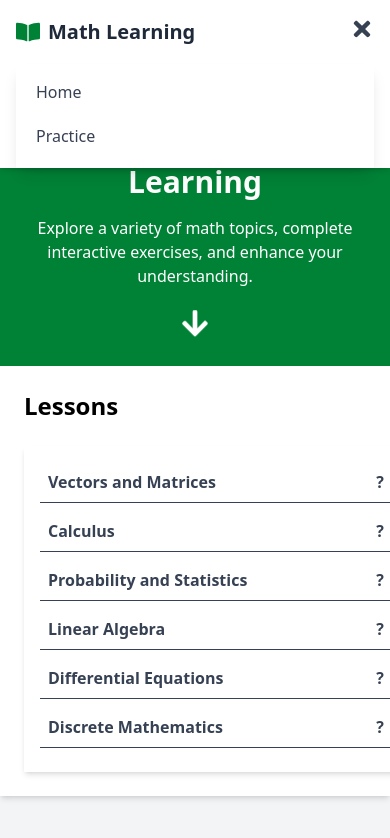
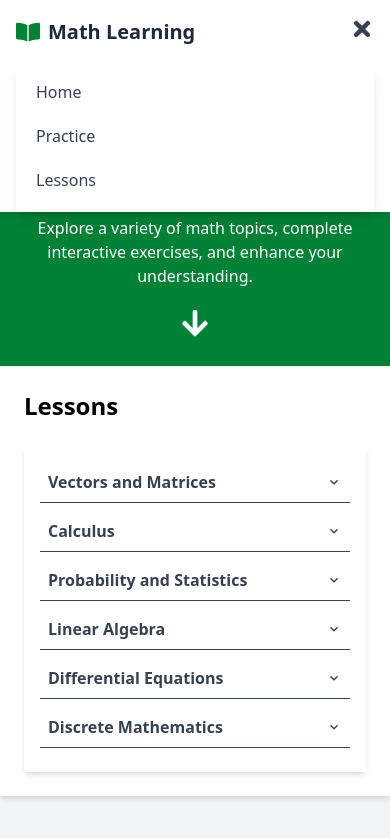
Before and after one commit to Simongotera11/Math_Learning, a React (Vite) app in the folder math-learning/: page / in a window 390 px wide. Both pictures are taken after a click on the button 362 px from the left and 29 px from the top of the page. Shown: the top 838 px of the page. Built offline with nearby package versions, Linux system fonts and the light colour scheme.

Commit message:
Fixed Navbar on mobile

```diff
--- a/math-learning/src/components/MainLayout.jsx
+++ b/math-learning/src/components/MainLayout.jsx
@@ -5,11 +5,8 @@ import { Outlet } from 'react-router-dom';
 function MainLayout({ children }) {
   return (
     <div>
-
       <Navbar />
-
       <div className="pt-16">
-
         <Outlet /> {/* This renders the nested routes */}
       </div>
     </div>
--- a/math-learning/src/components/Navbar.jsx
+++ b/math-learning/src/components/Navbar.jsx
@@ -1,14 +1,19 @@
 import React, { useState } from 'react';
 import { Link } from 'react-router-dom';
-import { FaBookOpen, FaBars, FaTimes } from 'react-icons/fa'; // Icons for title and hamburger menu
-
+import { FaBookOpen, FaBars, FaTimes } from 'react-icons/fa';
+import TopicList from './TopicList';
 function Navbar() {
-  const [isMenuOpen, setIsMenuOpen] = useState(false); // State to manage mobile menu visibility
+	const [isMenuOpen, setIsMenuOpen] = useState(false); // State to manage mobile menu visibility
+	const [isLessonOpen, setIsLessonOpen] = useState(false);
 
   // Toggle mobile menu
-  const toggleMenu = () => {
-    setIsMenuOpen(!isMenuOpen);
-  };
+  	function toggleMenu () {
+    	setIsMenuOpen(!isMenuOpen);
+	};
+
+	function toggleLesson() {
+		setIsLessonOpen(!isLessonOpen);
+	}
 
   return (
     <nav className="bg-white shadow-md fixed w-full top-0 z-50">
@@ -68,7 +73,13 @@ function Navbar() {
                 onClick={toggleMenu}
               >
                 Practice
-              </Link>
+				</Link>
+				<button className='block text-gray-700 hover:text-green-700 px-3 py-2 rounded-md transition-colors duration-200'
+				onClick={toggleLesson}
+				>
+					Lessons
+				</button>
+				{isLessonOpen&&<TopicList></TopicList>}
             </div>
           </div>
         )}
--- a/math-learning/src/components/PracticeTopics.jsx
+++ b/math-learning/src/components/PracticeTopics.jsx
@@ -1,6 +1,5 @@
 import React, { useState } from "react";
 import topicsData from "../data/topics.json";
-// import SingleTopicPage from "../pages/SingleTopicPage";
 import { Link } from "react-router-dom";
 
 function PracticeTopic () {
--- a/math-learning/src/components/TopicList.jsx
+++ b/math-learning/src/components/TopicList.jsx
@@ -1,18 +1,17 @@
 import React, { useState } from "react";
 import topicsData from "../data/topics.json";
-// import SingleTopicPage from "../pages/SingleTopicPage";
 import { Link } from "react-router-dom";
+import { MdOutlineExpandMore ,MdOutlineExpandLess} from "react-icons/md";
 
 const TopicList = () => {
   const [expandedTopic, setExpandedTopic] = useState(null);
-  const [selectedSubtopic, setSelectedSubtopic] = useState(null);
 
-  const toggleTopic = (index) => {
+  function toggleTopic  (index)  {
     setExpandedTopic(expandedTopic === index ? null : index);
 	};
 
   return (
-    <div className="w-96 bg-white shadow-md p-4">
+    <div className="w-full bg-white shadow-md p-4">
       {topicsData.topics.map((topic, index) => (
         <div key={index} className="mb-2">
           {/* Topic Title */}
@@ -21,7 +20,7 @@ const TopicList = () => {
             onClick={() => toggleTopic(index)}
           >
             {topic.title}
-            <span>{expandedTopic === index ? "?" : "?"}</span>
+            <span>{expandedTopic === index ? <MdOutlineExpandLess /> : <MdOutlineExpandMore/>}</span>
           </button>
 
           {/* Subtopics List */}
--- a/math-learning/src/pages/HomePage.jsx
+++ b/math-learning/src/pages/HomePage.jsx
@@ -2,7 +2,7 @@ import React from "react";
 import TopicList from "../components/TopicList";
 import { FaArrowRight, FaArrowDown } from 'react-icons/fa';
 
-const HomePage = () => {
+function HomePage  ()  {
  return (
     <div className="flex flex-col md:flex-row h-screen bg-gray-100">
       {/* Left Side - Introduction */}
--- a/math-learning/src/pages/QuizPage.jsx
+++ b/math-learning/src/pages/QuizPage.jsx
@@ -5,13 +5,13 @@ import katex from 'katex';
 import 'katex/dist/katex.min.css';
 import Grader from '../components/Grader';
 
- function findTopicById  (id) {
+function findTopicById  (id) {
     const title = id.replace(/-/g, ' '); // Replace hyphens with spaces
     return jsonData.topics.find(topic => topic.topic_title.toLowerCase() === title.toLowerCase());
 };
 
 
-const renderLatex = (text) => {
+function renderLatex (text) {
     // Split block math ($$...$$) first
     const blockParts = text.split('$$');
     return blockParts.map((part, index) => {
@@ -41,11 +41,9 @@ function QuizPage() {
   const { id } = useParams();
 	const [selectedAnswers, setSelectedAnswers] = useState({});
 	const [showResults, setShowResults] = useState(false);
-
-  // Find the topic by ID (updated logic)
 	const selectedTopic = findTopicById(id);
 
-	const handleSubmit = () => {
+	function handleSubmit  ()  {
     	setShowResults(true);
 	};
 
```
Also changed, not shown: math-learning/src/pages/SingleTopicPage.jsx (+2 -47 lines).
